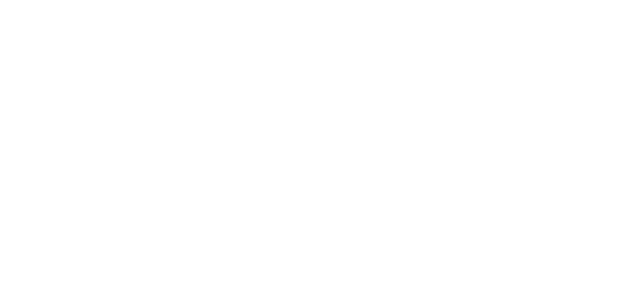
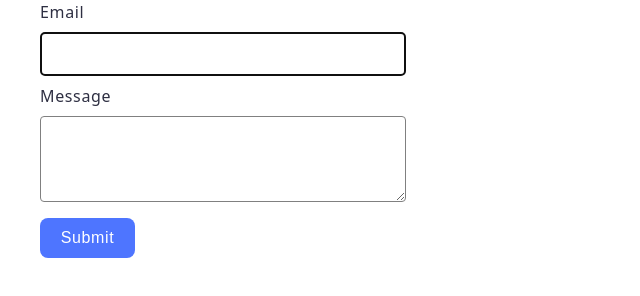
Before and after one commit to alinashapka/goit-js-hw-09, a website built with Vite: page src/2-form.html in a window 1280 px wide. Shown: the whole page, without its empty margins (0-640 px from the left). Built offline with nearby package versions, Linux system fonts and the light colour scheme.

Commit message:
add form

```diff
--- a/src/2-form.html
+++ b/src/2-form.html
@@ -9,7 +9,19 @@
   </head>
   <body>
     <main>
-      <div class="container"></div>
+      <div class="container">
+        <form class="feedback-form" autocomplete="off">
+          <label>
+            Email
+            <input class="email" type="email" name="email" autofocus />
+          </label>
+          <label>
+            Message
+            <textarea class="message" name="message" rows="8"></textarea>
+          </label>
+          <button type="submit">Submit</button>
+        </form>
+      </div>
     </main>
     <script type="module" src="./js/2-form.js"></script>
   </body>
--- a/src/css/styles.css
+++ b/src/css/styles.css
@@ -34,3 +34,60 @@
   height: 200px;
   object-fit: cover;
 }
+
+.feedback-form {
+  display: flex;
+  flex-direction: column;
+  gap: 8px;
+}
+
+label {
+  display: flex;
+  flex-direction: column;
+  font-weight: 400;
+  font-size: 16px;
+  line-height: 1.5;
+  letter-spacing: 0.04em;
+  color: #2e2f42;
+}
+
+input {
+  border: 1px solid #808080;
+  border-radius: 4px;
+  width: 360px;
+  height: 40px;
+  margin-top: 8px;
+}
+
+textarea {
+  border: 1px solid #808080;
+  border-radius: 4px;
+  margin-bottom: 8px;
+  margin-top: 8px;
+  width: 360px;
+  height: 80px;
+}
+
+button {
+  display: flex;
+  align-items: center;
+  justify-content: center;
+  flex-direction: row;
+  gap: 10px;
+  border-radius: 8px;
+  border: none;
+  padding: 8px 16px;
+  width: 95px;
+  height: 40px;
+  background: #4e75ff;
+  font-weight: 500;
+  font-size: 16px;
+  line-height: 1.5;
+  letter-spacing: 0.04em;
+  color: #fff;
+  cursor: pointer;
+}
+
+button:hover {
+  background: #6c8cff;
+}
--- a/src/js/2-form.js
+++ b/src/js/2-form.js
@@ -0,0 +1,43 @@
+const formData = {
+    email: "",
+    message: "",
+};
+
+const form = document.querySelector(".feedback-form");
+
+form.addEventListener("input", event => {
+    const { name, value } = event.target;
+
+    if (name === "email") {
+        formData.email = value;
+    }
+    else if (name === "message") {
+    formData.message = value;
+  }
+
+    localStorage.setItem("feedback-form-state", JSON.stringify(formData));
+});
+
+const savedData = JSON.parse(localStorage.getItem("feedback-form-state"));
+
+if (savedData) {
+    form.email.value = savedData.email;
+    form.message.value = savedData.message;
+
+    savedData.email = formData.email;
+    savedData.message = formData.message;
+};
+
+form.addEventListener("submit", (event) => {
+    event.preventDefault();
+
+    if (formData.email === "" || formData.message === "") {
+        alert("Please fill all fields");
+        return;
+    }
+
+    console.log(formData);
+    form.reset();
+    localStorage.removeItem("feedback-form-stare");
+    Object.keys(formData).forEach(key => formData[key] = "");
+});
```
